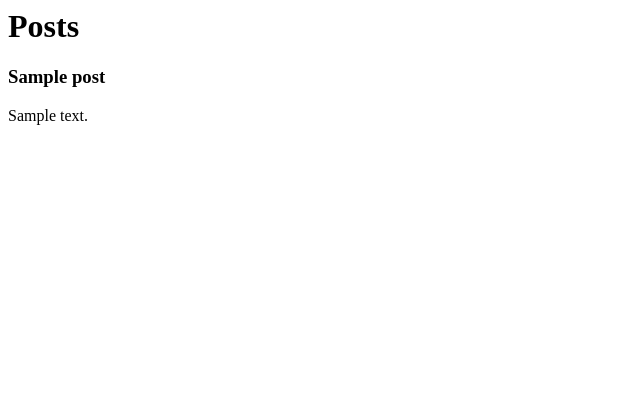
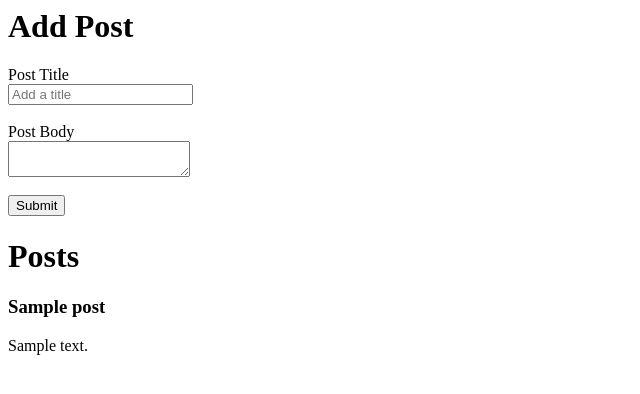
Before and after one commit to JulianT2013/php.dev, a PHP site: page / in a window 1280 px wide. Shown: the top 394 px of the page, without its empty margins (0-640 px from the left). Run offline with PHP 8.4, Linux system fonts and the light colour scheme; tables that the repository leaves empty hold one stand-in row (values such as "Sample post"); data that the repository does not hold is empty.

Commit message:
Inserting data

```diff
--- a/classes/Database.php
+++ b/classes/Database.php
@@ -54,6 +54,10 @@ class Database {
 		return $this->stmt->execute();
 	}
 
+	public function lastInsertId() {
+		$this->dbh->lastInsertId();
+	}
+
 	public function resultset() {
 		$this->execute();
 		return $this->stmt->fetchAll( PDO::FETCH_ASSOC );
--- a/index.php
+++ b/index.php
@@ -3,10 +3,37 @@ require 'classes/Database.php';
 
 $database = new Database;
 
-$database->query( 'SELECT * FROM posts WHERE id = :id' );
-$database->bind( ':id', 1 );
+$database->query( 'SELECT * FROM posts' );
+$rows = $database->resultset();
+
+$post = filter_input_array( INPUT_POST, FILTER_SANITIZE_STRING );
+
+if ( $post['submit'] ) {
+	$title = $post['title'];
+	$body = $post['body'];
+
+	$database->query( 'INSERT INTO posts ( title, body ) VALUES(:title, :body)' );
+	$database->bind( ':title', $title );
+	$database->bind( ':body', $body );
+	$database->execute();
+	if( $database->lastInsertId() ) {
+		echo '<p>Post Added.</p>';
+	}
+
+}
+
+$database->query( 'SELECT * FROM posts' );
 $rows = $database->resultset();
 ?>
+
+<h1>Add Post</h1>
+<form method="post" action="<?php $_SERVER['PHP_SELF']; ?>">
+	<label>Post Title</label><br />
+	<input type="text" name="title" placeholder="Add a title" /><br /><br />
+	<label>Post Body</label><br />
+	<textarea name="body"></textarea><br /><br />
+	<input type="submit" name="submit" value="Submit" />
+</form>
 
 <h1>Posts</h1>
 <div>
```
